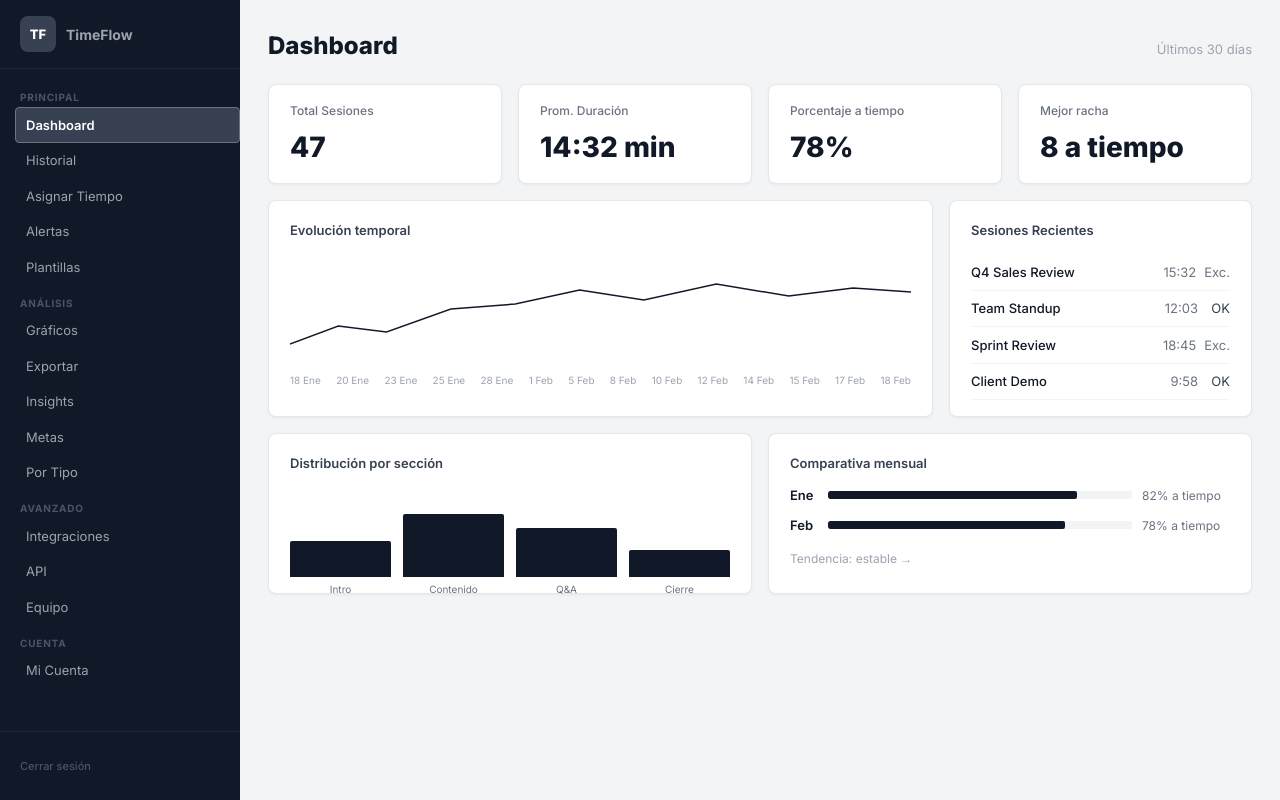
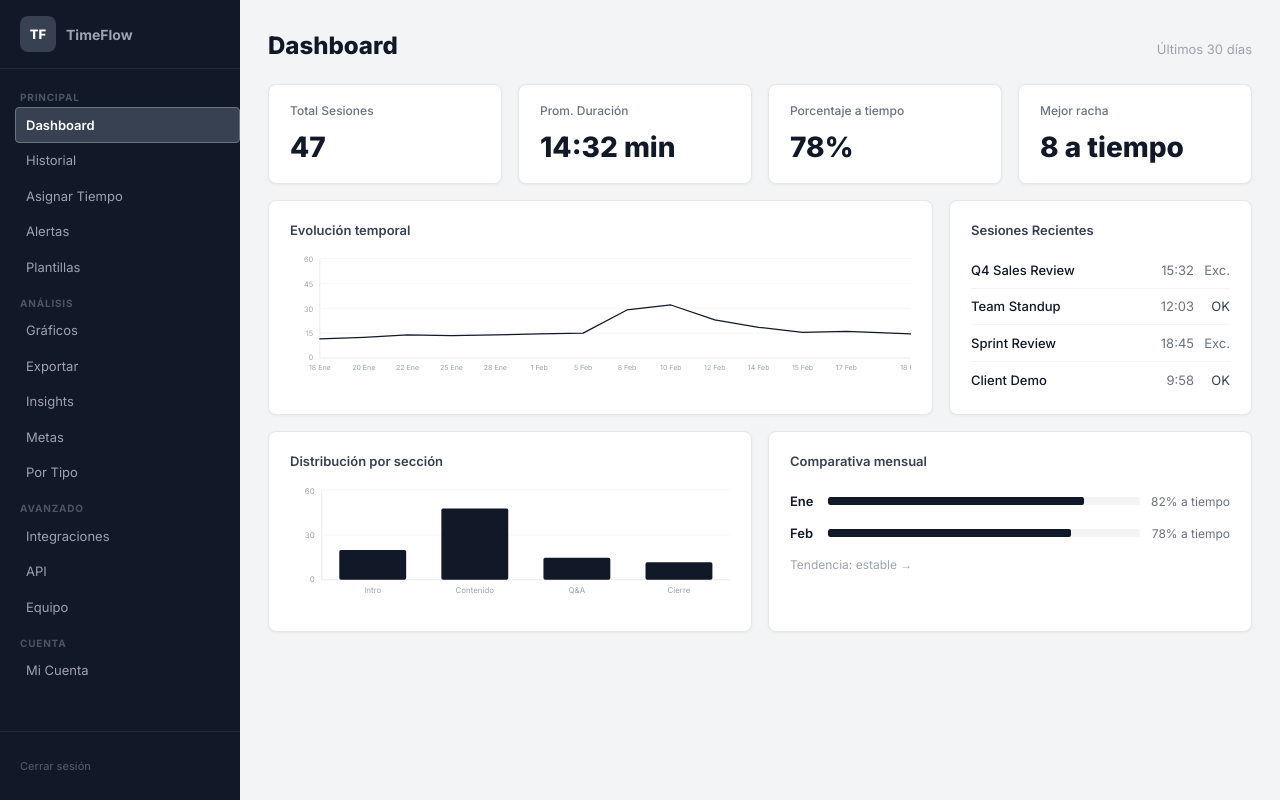
Before and after one commit to habartolom/MISW-4302-TimeFlow-Web, an Angular app: page /dashboard in a window 1280 px wide. Built offline with nearby package versions, Linux system fonts and the light colour scheme.

Commit message:
Adjust Dashboard Style

```diff
--- a/src/app/pages/dashboard/dashboard.css
+++ b/src/app/pages/dashboard/dashboard.css
@@ -1,4 +1,8 @@
-.page { padding: 28px; }
+.page {
+  padding: 28px;
+  max-width: 1192px;
+  margin: 0 auto;
+}
 
 .page__header {
   display: flex;
@@ -12,6 +16,7 @@
   font-weight: 800;
   color: var(--color-heading);
   margin: 0;
+  line-height: 36px;
 }
 
 .page__meta {
@@ -20,7 +25,7 @@
   color: var(--color-muted);
 }
 
-/* Stats row — 4 equal cards */
+/* ── Stats row ── */
 .stats-row {
   display: grid;
   grid-template-columns: repeat(4, 1fr);
@@ -33,11 +38,11 @@
   border: 1px solid var(--color-border);
   border-radius: var(--radius-md);
   box-shadow: var(--shadow-card);
-  padding: 17px 21px 14px 21px;
+  padding: 17px 21px 14px;
+  min-height: 100px;
   display: flex;
   flex-direction: column;
   gap: 6px;
-  min-height: 100px;
 }
 
 .stat-card__label {
@@ -54,40 +59,62 @@
   line-height: 42px;
 }
 
-/* Charts rows */
+/* ── Charts rows ── */
 .charts-row {
   display: grid;
   gap: 16px;
   margin-bottom: 16px;
 }
 
-.charts-row--2col { grid-template-columns: 1fr auto; }
-.charts-row--2eq  { grid-template-columns: 1fr 1fr; }
+.charts-row--main   { grid-template-columns: 1fr 303px; }
+.charts-row--bottom { grid-template-columns: 1fr 1fr; }
 
 .chart-card {
   background: var(--color-surface);
   border: 1px solid var(--color-border);
   border-radius: var(--radius-md);
   box-shadow: var(--shadow-card);
-  padding: 21px 21px 16px 21px;
+  padding: 21px 21px 16px;
   display: flex;
   flex-direction: column;
-  gap: 16px;
+  gap: 14px;
 }
-
-.chart-card--sessions { width: 303px; }
 
 .chart-card__title {
   font-size: 13px;
   font-weight: 600;
   color: var(--color-label);
   margin: 0;
+  flex-shrink: 0;
 }
 
-/* SVG line chart */
+/* ── Line chart ── */
+.line-chart {
+  display: flex;
+  gap: 8px;
+  flex: 1;
+}
+
+.line-chart__yaxis {
+  display: flex;
+  flex-direction: column;
+  justify-content: space-between;
+  font-size: 10px;
+  color: var(--color-muted);
+  text-align: right;
+  padding-bottom: 18px;
+  flex-shrink: 0;
+}
+
+.line-chart__area {
+  flex: 1;
+  display: flex;
+  flex-direction: column;
+}
+
 .chart-svg {
   width: 100%;
-  height: 100px;
+  height: 120px;
   display: block;
 }
 
@@ -99,17 +126,22 @@
   margin-top: 4px;
 }
 
-/* Sessions list */
-.sessions-list { display: flex; flex-direction: column; }
+/* ── Sessions list ── */
+.sessions-list {
+  display: flex;
+  flex-direction: column;
+}
 
 .session-row {
   display: flex;
   align-items: center;
-  gap: 8px;
   padding: 9px 0;
   border-bottom: 1px solid var(--color-bg);
   min-height: 36.5px;
+  gap: 8px;
 }
+
+.session-row:last-child { border-bottom: none; }
 
 .session-row__name {
   flex: 1;
@@ -122,47 +154,59 @@
   font-size: 13px;
   font-weight: 400;
   color: var(--color-subtle);
+  min-width: 36px;
+  text-align: right;
 }
 
 .session-row__status {
   font-size: 13px;
   font-weight: 400;
-  min-width: 24px;
+  min-width: 28px;
   text-align: right;
 }
+
 .session-row__status--ok  { color: var(--color-label); }
 .session-row__status--exc { color: var(--color-subtle); }
 
-/* Bar chart */
-.bar-chart {
+/* ── Bar chart ── */
+.bar-chart-wrap {
   display: flex;
   align-items: flex-end;
-  gap: 12px;
-  height: 90px;
-}
-
-.bar {
-  flex: 1;
-  background-color: var(--color-heading);
-  border-radius: 2px 2px 0 0;
+  gap: 0;
+  height: 110px;
+  padding-bottom: 20px;
   position: relative;
 }
 
-.bar__label {
-  position: absolute;
-  bottom: -18px;
-  left: 50%;
-  transform: translateX(-50%);
+.bar-col {
+  flex: 1;
+  display: flex;
+  flex-direction: column;
+  align-items: center;
+  justify-content: flex-end;
+  height: 100%;
+  gap: 4px;
+}
+
+.bar-col__bar {
+  width: 60%;
+  background-color: var(--color-heading);
+  border-radius: 2px 2px 0 0;
+}
+
+.bar-col__label {
   font-size: 10px;
   color: var(--color-subtle);
   white-space: nowrap;
+  margin-top: 4px;
 }
 
-/* Monthly comparison */
+/* ── Monthly comparison ── */
 .monthly-list {
   display: flex;
   flex-direction: column;
-  gap: 14px;
+  gap: 16px;
+  margin-top: 10px;
 }
 
 .monthly-row {
@@ -195,12 +239,13 @@
 .monthly-row__label {
   font-size: 12px;
   color: var(--color-subtle);
-  min-width: 88px;
+  min-width: 80px;
+  text-align: right;
 }
 
 .monthly-trend {
   font-size: 12px;
   font-weight: 400;
   color: var(--color-muted);
-  margin: 4px 0 0;
+  margin: 0;
 }
--- a/src/app/pages/dashboard/dashboard.html
+++ b/src/app/pages/dashboard/dashboard.html
@@ -14,25 +14,62 @@
     }
   </div>
 
-  <!-- Charts row 1 -->
-  <div class="charts-row charts-row--2col">
+  <!-- Row 1: Evolución + Sesiones Recientes -->
+  <div class="charts-row charts-row--main">
     <div class="chart-card">
       <p class="chart-card__title">Evolución temporal</p>
-      <svg viewBox="0 0 772 100" preserveAspectRatio="none" class="chart-svg">
+      <!--
+        SVG viewBox: 750 x 160
+        Plot area: x=36..750, y=8..128  (92px tall = 60 units → 1unit = 1.53px)
+        Y=0  → y=128, Y=15 → y=105, Y=30 → y=82, Y=45 → y=59, Y=60 → y=36 (≈8+28)
+      -->
+      <svg viewBox="0 0 750 160" class="chart-svg-full">
+        <!-- Y-axis line -->
+        <line x1="36" y1="8" x2="36" y2="128" stroke="#e5e7eb" stroke-width="1"/>
+        <!-- X-axis line -->
+        <line x1="36" y1="128" x2="750" y2="128" stroke="#e5e7eb" stroke-width="1"/>
+        <!-- Horizontal grid lines + Y labels -->
+        <!-- Plot area: y=8 (Y=60) to y=128 (Y=0) = 120px / 4 intervals = 30px each -->
+        <!-- y=60 -->
+        <line x1="36" y1="8"   x2="750" y2="8"   stroke="#f3f4f6" stroke-width="1"/>
+        <text x="28" y="12"  text-anchor="end" font-size="9" fill="#9ca3af">60</text>
+        <!-- y=45 -->
+        <line x1="36" y1="38"  x2="750" y2="38"  stroke="#f3f4f6" stroke-width="1"/>
+        <text x="28" y="42"  text-anchor="end" font-size="9" fill="#9ca3af">45</text>
+        <!-- y=30 -->
+        <line x1="36" y1="68"  x2="750" y2="68"  stroke="#f3f4f6" stroke-width="1"/>
+        <text x="28" y="72"  text-anchor="end" font-size="9" fill="#9ca3af">30</text>
+        <!-- y=15 -->
+        <line x1="36" y1="98"  x2="750" y2="98"  stroke="#f3f4f6" stroke-width="1"/>
+        <text x="28" y="102" text-anchor="end" font-size="9" fill="#9ca3af">15</text>
+        <!-- y=0 label -->
+        <text x="28" y="131" text-anchor="end" font-size="9" fill="#9ca3af">0</text>
+
+        <!-- Data line: peak around 10 Feb -->
         <polyline
-          points="0,90 60,72 120,78 200,55 280,50 360,36 440,46 530,30 620,42 700,34 772,38"
-          fill="none" stroke="#111827" stroke-width="1.5"
+          points="36,105  89,103  142,100  195,101  248,100  301,99  354,98  407,70  460,64  513,82  566,91  619,97  672,96  750,99"
+          fill="none" stroke="#111827" stroke-width="1.5" stroke-linejoin="round" stroke-linecap="round"
         />
+
+        <!-- X-axis labels -->
+        <text x="36"  y="143" text-anchor="middle" font-size="8.5" fill="#9ca3af">18 Ene</text>
+        <text x="89"  y="143" text-anchor="middle" font-size="8.5" fill="#9ca3af">20 Ene</text>
+        <text x="142" y="143" text-anchor="middle" font-size="8.5" fill="#9ca3af">22 Ene</text>
+        <text x="195" y="143" text-anchor="middle" font-size="8.5" fill="#9ca3af">25 Ene</text>
+        <text x="248" y="143" text-anchor="middle" font-size="8.5" fill="#9ca3af">28 Ene</text>
+        <text x="301" y="143" text-anchor="middle" font-size="8.5" fill="#9ca3af">1 Feb</text>
+        <text x="354" y="143" text-anchor="middle" font-size="8.5" fill="#9ca3af">5 Feb</text>
+        <text x="407" y="143" text-anchor="middle" font-size="8.5" fill="#9ca3af">8 Feb</text>
+        <text x="460" y="143" text-anchor="middle" font-size="8.5" fill="#9ca3af">10 Feb</text>
+        <text x="513" y="143" text-anchor="middle" font-size="8.5" fill="#9ca3af">12 Feb</text>
+        <text x="566" y="143" text-anchor="middle" font-size="8.5" fill="#9ca3af">14 Feb</text>
+        <text x="619" y="143" text-anchor="middle" font-size="8.5" fill="#9ca3af">15 Feb</text>
+        <text x="672" y="143" text-anchor="middle" font-size="8.5" fill="#9ca3af">17 Feb</text>
+        <text x="750" y="143" text-anchor="middle" font-size="8.5" fill="#9ca3af">18 Feb</text>
       </svg>
-      <div class="chart-xaxis">
-        <span>18 Ene</span><span>20 Ene</span><span>23 Ene</span><span>25 Ene</span>
-        <span>28 Ene</span><span>1 Feb</span><span>5 Feb</span><span>8 Feb</span>
-        <span>10 Feb</span><span>12 Feb</span><span>14 Feb</span><span>15 Feb</span>
-        <span>17 Feb</span><span>18 Feb</span>
-      </div>
     </div>
 
-    <div class="chart-card chart-card--sessions">
+    <div class="chart-card">
       <p class="chart-card__title">Sesiones Recientes</p>
       <div class="sessions-list">
         @for (s of recentSessions; track s.name) {
@@ -50,16 +87,45 @@
     </div>
   </div>
 
-  <!-- Charts row 2 -->
-  <div class="charts-row charts-row--2eq">
+  <!-- Row 2: Distribución + Comparativa -->
+  <div class="charts-row charts-row--bottom">
     <div class="chart-card">
       <p class="chart-card__title">Distribución por sección</p>
-      <div class="bar-chart">
-        <div class="bar" style="height:40%"><span class="bar__label">Intro</span></div>
-        <div class="bar" style="height:70%"><span class="bar__label">Contenido</span></div>
-        <div class="bar" style="height:55%"><span class="bar__label">Q&A</span></div>
-        <div class="bar" style="height:30%"><span class="bar__label">Cierre</span></div>
-      </div>
+      <!--
+        SVG viewBox: 500 x 150
+        Plot area: x=36..500, y=8..110 (102px = 60 units → 1u=1.7px)
+        Y=0→y=110, Y=30→y=59, Y=60→y=8
+        Bars: 4 cols, each ~90px wide, gap ~20px
+        Intro(20min)→h=34, Contenido(48min)→h=81, Q&A(15min)→h=25, Cierre(12min)→h=20
+      -->
+      <svg viewBox="0 0 500 150" class="chart-svg-full">
+        <!-- Y axis line -->
+        <line x1="36" y1="8" x2="36" y2="110" stroke="#e5e7eb" stroke-width="1"/>
+        <!-- X axis line -->
+        <line x1="36" y1="110" x2="500" y2="110" stroke="#e5e7eb" stroke-width="1"/>
+        <!-- Grid + Y labels -->
+        <line x1="36" y1="8"  x2="500" y2="8"  stroke="#f3f4f6" stroke-width="1"/>
+        <text x="28" y="12"  text-anchor="end" font-size="9" fill="#9ca3af">60</text>
+        <line x1="36" y1="59" x2="500" y2="59" stroke="#f3f4f6" stroke-width="1"/>
+        <text x="28" y="63"  text-anchor="end" font-size="9" fill="#9ca3af">30</text>
+        <text x="28" y="113" text-anchor="end" font-size="9" fill="#9ca3af">0</text>
+
+        <!-- Bars: x positions centered in 4 equal sections of (500-36)=464px → each 116px -->
+        <!-- Intro: x=36+10=46, width=76, h=34, y=110-34=76 -->
+        <rect x="56"  y="76"  width="76" height="34" fill="#111827" rx="2"/>
+        <!-- Contenido: x=36+116+10=162, width=76, h=81, y=29 -->
+        <rect x="172" y="29"  width="76" height="81" fill="#111827" rx="2"/>
+        <!-- Q&A: x=36+232+10=278, width=76, h=25, y=85 -->
+        <rect x="288" y="85"  width="76" height="25" fill="#111827" rx="2"/>
+        <!-- Cierre: x=36+348+10=394, width=76, h=20, y=90 -->
+        <rect x="404" y="90"  width="76" height="20" fill="#111827" rx="2"/>
+
+        <!-- X labels -->
+        <text x="94"  y="125" text-anchor="middle" font-size="9" fill="#9ca3af">Intro</text>
+        <text x="210" y="125" text-anchor="middle" font-size="9" fill="#9ca3af">Contenido</text>
+        <text x="326" y="125" text-anchor="middle" font-size="9" fill="#9ca3af">Q&amp;A</text>
+        <text x="442" y="125" text-anchor="middle" font-size="9" fill="#9ca3af">Cierre</text>
+      </svg>
     </div>
 
     <div class="chart-card">
```
